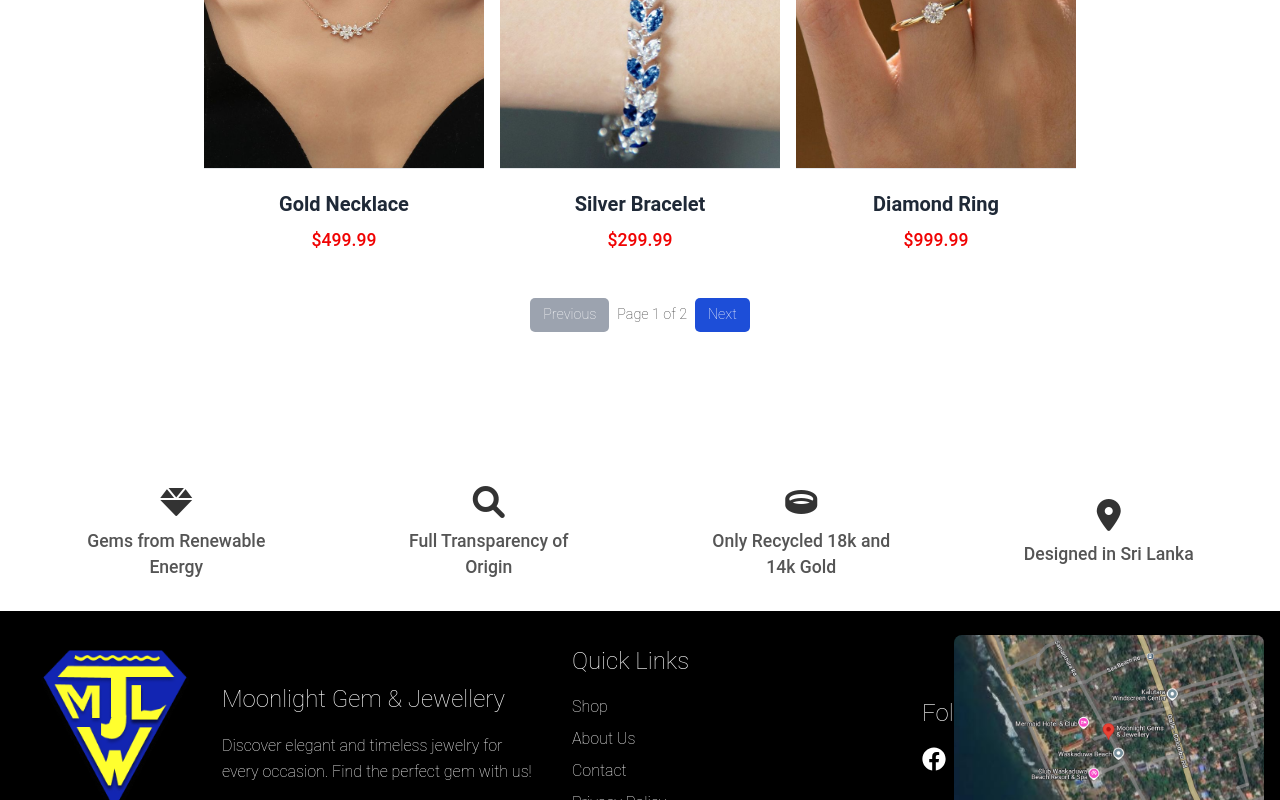
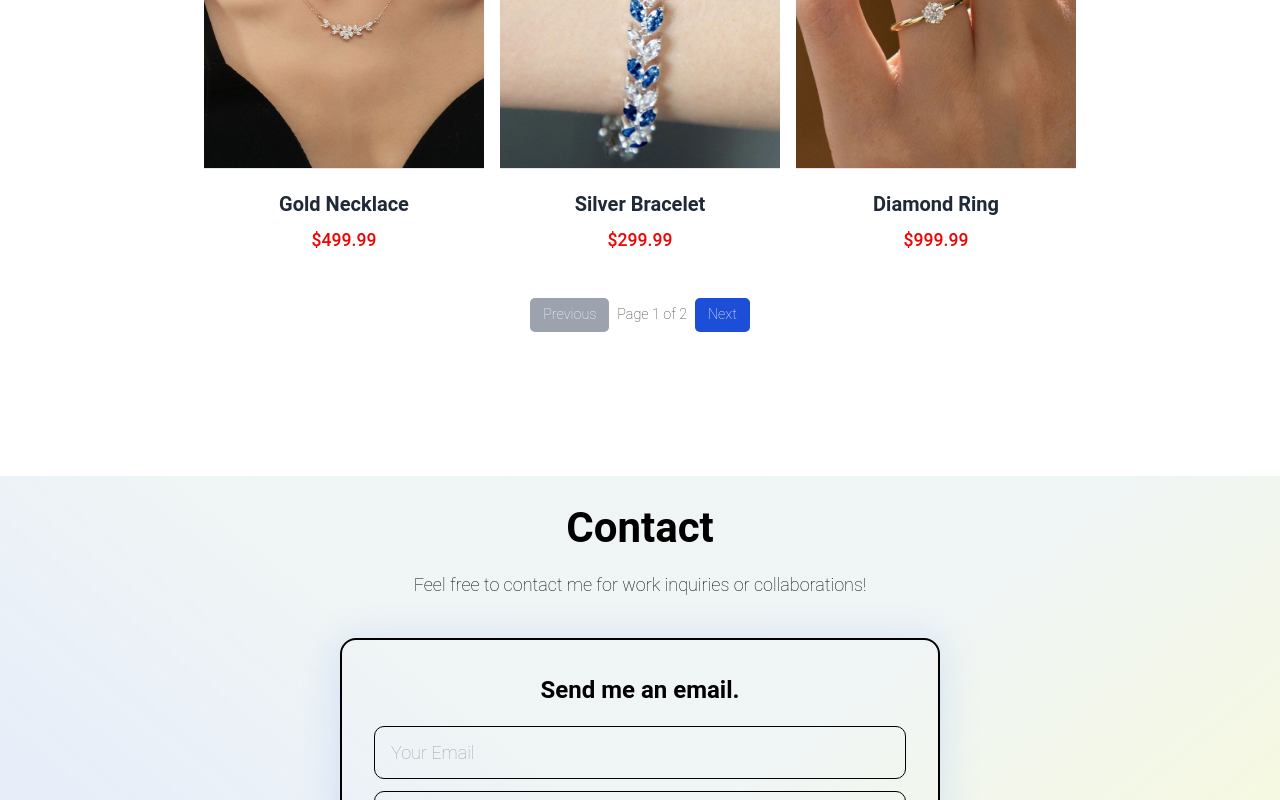
Before and after one commit to Ridma-Sathsara/Moonlight-Landing-page, a React (Create React App) app: page / in a window 1280 px wide. Shown: the part 2000-2800 px from the top of the page. Built offline with nearby package versions, Linux system fonts and the light colour scheme; a web font is replaced by a local one.

Commit message:
Add a contact form

```diff
--- a/package.json
+++ b/package.json
@@ -3,6 +3,10 @@
   "version": "0.1.0",
   "private": true,
   "dependencies": {
+    "@emailjs/browser": "^4.4.1",
+    "@emotion/react": "^11.14.0",
+    "@emotion/styled": "^11.14.0",
+    "@mui/material": "^6.4.2",
     "cra-template": "1.2.0",
     "font-awesome": "^4.7.0",
     "react": "^19.0.0",
@@ -11,6 +15,7 @@
     "react-icons": "^5.4.0",
     "react-intersection-observer": "^9.15.0",
     "react-scripts": "5.0.1",
+    "styled-components": "^6.1.14",
     "web-vitals": "^4.2.4"
   },
   "scripts": {
--- a/src/App.js
+++ b/src/App.js
@@ -5,6 +5,7 @@ import Banner from './components/Banner';
 import Categories from './components/Categories';
 import SampleItems from './components/SampleItems'
 import Testimonials from './components/Testimonials';
+import Contact from './components/Contact'
 import Footer from './components/Footer'
 
 
@@ -19,7 +20,9 @@ function App() {
       <h1 className="text-4xl font-bold text-gray-800">Welcome to Moonlight Gems & Jewellery</h1>
     </div> */}
     <SampleItems/>
+    <Contact/>
     <Categories/>
+
     <Footer/>
     </div>
   );
--- /dev/null
+++ b/src/components/Contact.js
@@ -0,0 +1,206 @@
+import React from "react";
+import styled from "styled-components";
+import { useRef } from "react";
+import emailjs from "@emailjs/browser";
+import { Snackbar, SnackbarContent } from "@mui/material";
+
+const Container = styled.div`
+  display: flex;
+  flex-direction: column;
+  justify-content: center;
+  position: relative;
+  z-index: 1;
+  align-items: center;
+  margin-top: 20px;
+  background-color: transparent;
+  @media (max-width: 960px) {
+    padding: 0px;
+    margin-top: 60px;
+  }
+    background: linear-gradient(38.73deg, rgba(118, 159, 254, 0.15) 0%, rgba(217, 255, 0, 0.04) 50%),
+              linear-gradient(141.27deg, rgba(0, 64, 255, 0.06) 50%, rgba(246, 255, 0, 0.16) 100%);
+`;
+
+const Wrapper = styled.div`
+
+  position: relative;
+  display: flex;
+  justify-content: space-between;
+  align-items: center;
+  flex-direction: column;
+  width: 100%;
+  max-width: 1350px;
+  padding: 0px 0px 80px 0px;
+  gap: 12px;
+  background-color: transparent;
+  @media (max-width: 960px) {
+    flex-direction: column;
+  }
+`;
+
+const Title = styled.div`
+  font-size: 42px;
+  text-align: center;
+  font-weight: 600;
+  margin-top: 20px;
+  color: 'white';
+  @media (max-width: 768px) {
+    margin-top: 12px;
+    font-size: 32px;
+  }
+`;
+
+const Desc = styled.div`
+  font-size: 18px;
+  text-align: center;
+  max-width: 600px;
+  color: ${({ theme }) => theme.text_secondary};
+  background-color: transparent;
+  @media (max-width: 768px) {
+    font-size: 16px;
+    padding: 0px 40px;
+  }
+`;
+
+const ContactForm = styled.form`
+  width: 95%;
+  max-width: 600px;
+  display: flex;
+  flex-direction: column;
+  background-color: transparent;
+  padding: 32px;
+  border-radius: 16px;
+  box-shadow: rgba(23, 92, 230, 0.15) 0px 4px 40px;
+  margin-top: 28px;
+  gap: 12px;
+  border: 2px solid ${({ theme }) => theme.primary};
+  transition: border-color 0.3s ease-in-out;
+
+  &:hover {
+    border-color: ${({ theme }) => theme.text_secondary };
+  }
+`;
+
+
+const ContactTitle = styled.div`
+  align-self: center;
+  font-size: 24px;
+  margin-bottom: 6px;
+  font-weight: 600;
+  color: ${({ theme }) => theme.text_primary};
+`;
+
+const ContactInput = styled.input`
+  flex: 1;
+  background-color: transparent;
+  border: 1px solid ${({ theme }) => theme.text_secondary};
+  outline: none;
+  font-size: 18px;
+  color: ${({ theme }) => theme.text_primary};
+  border-radius: 10px;
+  padding: 12px 16px;
+  &:focus {
+    border: 1px solid ${({ theme }) => theme.primary};
+  }
+
+  @media (max-width: 768px) {
+    font-size: 16px;
+  }
+`;
+
+const ContactInputMessage = styled.textarea`
+  flex: 1;
+  max-width: 100%;
+  background-color: transparent;
+  border: 1px solid ${({ theme }) => theme.text_secondary};
+  outline: none;
+  font-size: 18px;
+  color: ${({ theme }) => theme.text_primary};
+  border-radius: 10px;
+  padding: 12px 16px;
+  &:focus {
+    border: 1px solid ${({ theme }) => theme.primary};
+  }
+
+  @media (max-width: 768px) {
+    font-size: 16px;
+  }
+`;
+
+const ContactButton = styled.input`
+  width: 30%;
+  align-self: center;
+  text-decoration: none;
+  text-align: center;
+  padding: 13px 16px;
+  margin-top: 2px;
+  border-radius: 10px;
+  border: none;
+  color: ${({ theme }) => theme.text_primary};
+  font-size: 18px;
+  font-weight: 600;
+  background: linear-gradient(
+    225deg,
+    rgb(234, 255, 0) 0%,
+    rgba(0, 26, 255, 0.56) 100%
+  );
+
+  @media (max-width: 768px) {
+    width: 50%;
+  }
+
+  &:hover {
+    cursor: pointer;
+    background: linear-gradient(
+      225deg,
+      rgb(251, 255, 5) 0%,
+      rgba(14, 0, 204, 0.67) 100%
+    );
+  }
+`;
+
+const Contact = () => {
+  const [open, setOpen] = React.useState(false);
+  const form = useRef();
+
+  const handleSubmit = (e) => {
+    e.preventDefault();
+    emailjs.sendForm('service_cxy7205', 'template_34hev87', form.current, 'QHjvnC8kpDVCes3HM')
+      .then((result) => {
+        setOpen(true);
+        form.current.reset();
+      }, (error) => {
+        console.log(error.text);
+      });
+  };
+
+  return (
+    <Container>
+      <Wrapper>
+        <Title>Contact</Title>
+        <Desc>Feel free to contact me for work inquiries or collaborations!</Desc>
+        <ContactForm ref={form} onSubmit={handleSubmit} autoComplete="off">
+          <ContactTitle>Send me an email.</ContactTitle>
+          <ContactInput placeholder="Your Email" name="from_email" type="email" pattern="[a-zA-Z0-9._%+-]+@[a-zA-Z0-9.-]+\.[a-zA-Z]{2,}" required/>
+          <ContactInput placeholder="Your Name" name="from_name" required/>
+          <ContactInput placeholder="Subject" name="subject" required/>
+          <ContactInputMessage placeholder="Message" rows="4" name="message" required/>
+          <ContactButton type="submit" value="Send" />
+        </ContactForm>
+        <Snackbar
+          open={open}
+          autoHideDuration={6000}
+          onClose={() => setOpen(false)}
+          style={{ top: '68%', transform: 'translateY(-50%)', translateX: '-50%', left: '1%', position: 'absolute' }}
+        >
+          <SnackbarContent
+            message="Email sent successfully!"
+            style={{ background: 'linear-gradient(to right, #dd00ff, #8c00ff)' }}
+          />
+        </Snackbar>
+      </Wrapper>
+    </Container>
+  );
+};
+
+export default Contact;
```
Also changed, not shown: 1 other file (tests, documents, lock files or other folders).
